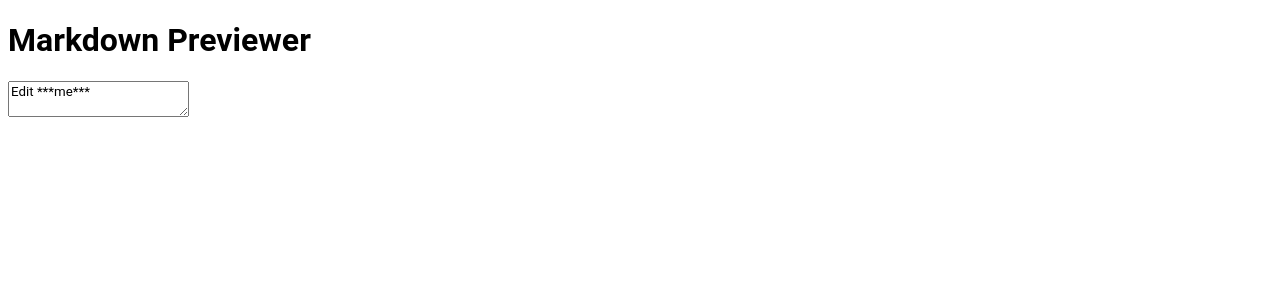
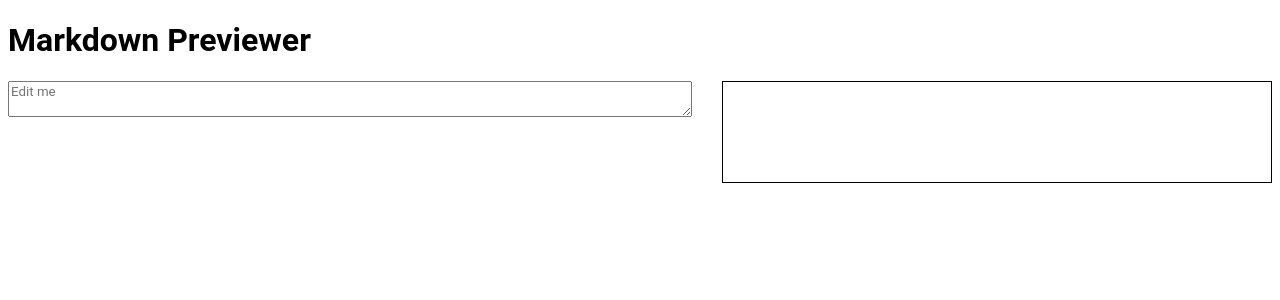
Before and after one commit to krynv/markdown-previewer, a React (Create React App) app: page / in a window 1280 px wide. Shown: the top 300 px of the page. Built offline with nearby package versions, Linux system fonts and the light colour scheme.

Commit message:
Added basic functionality

```diff
--- a/src/components/App/App.css
+++ b/src/components/App/App.css
@@ -0,0 +1,6 @@
+.mainContainer {
+    display: flex;
+    flex-direction: row;
+    align-items: stretch;
+    width: 100%;
+}
--- a/src/components/App/App.js
+++ b/src/components/App/App.js
@@ -1,18 +1,35 @@
 import React from 'react';
 import Editor from '../Editor/Editor';
 import Viewer from '../Viewer/Viewer';
+import './App.css';
 
-const App = () => {
+class App extends React.Component {
+
+  constructor(props) {
+    super(props);
+
+    this.state = {
+      markdown: ''
+    }
+  }
+
+  setMarkdown = (givenMarkdown) => {
+    this.setState({ markdown: givenMarkdown });
+  }
+
+  render() {
     return (
       <div>
         <h1>Markdown Previewer</h1>
 
         <div className="mainContainer">
-        <Editor />
-        <Viewer />
+          <Editor setMarkdown={this.setMarkdown} />
+
+          <Viewer markdown={this.state.markdown} />
         </div>
       </div>
     );
   }
+}
 
 export default App;
--- /dev/null
+++ b/src/components/Editor/Editor.css
@@ -0,0 +1,10 @@
+.editor {
+    flex-grow: 1;
+    height: 100%;
+}
+
+.textBox {
+    width: 95%;
+    resize: vertical;
+    overflow: hidden;
+}
--- a/src/components/Editor/Editor.js
+++ b/src/components/Editor/Editor.js
@@ -1,22 +1,12 @@
 import React from 'react';
+import './Editor.css';
 
 class Editor extends React.Component {
-    constructor(props) {
-        super(props)
-
-        this.state = {
-            markdown: 'Edit ***me***'
-        }
-    }
-
-    onChange = e => this.setState({
-        markdown: e.target.value
-    })
 
     render() {
         return (
             <div className="editor">
-                <textarea value={this.state.markdown} onChange={this.onChange} />
+                <textarea className="textBox" placeholder="Edit me" onChange={(e) => { this.props.setMarkdown(e.target.value) }} />
             </div>
         )
     }
--- /dev/null
+++ b/src/components/Viewer/Viewer.css
@@ -0,0 +1,6 @@
+.viewer {
+    flex-grow: 1;
+    border: 1px solid;
+    overflow: auto;
+    height: 100px;
+}
--- a/src/components/Viewer/Viewer.js
+++ b/src/components/Viewer/Viewer.js
@@ -1,11 +1,30 @@
 import React from 'react';
+import marked from 'marked';
+import './Viewer.css';
+import hljs from 'highlightjs';
 
-const Viewer = () => {
-    return (
-        <div className="viewer">
+var renderer = new marked.Renderer();
 
-        </div>
-    );
+renderer.link = (href, title, text) => {
+    return `<a href=${href} target="_blank">${text}</a>`;
+}
+
+marked.setOptions({
+    renderer,
+    highlight: (code) => {
+        return hljs.highlightAuto(code).value;
+    },
+    breaks: true
+});
+
+class Viewer extends React.Component {
+    render() {
+        return (
+            <div className="viewer">
+                <div dangerouslySetInnerHTML={{ __html: marked(this.props.markdown) }} />
+            </div>
+        );
+    }
 }
 
 export default Viewer;
```
Lines whose indentation alone changed are shown as unchanged.
